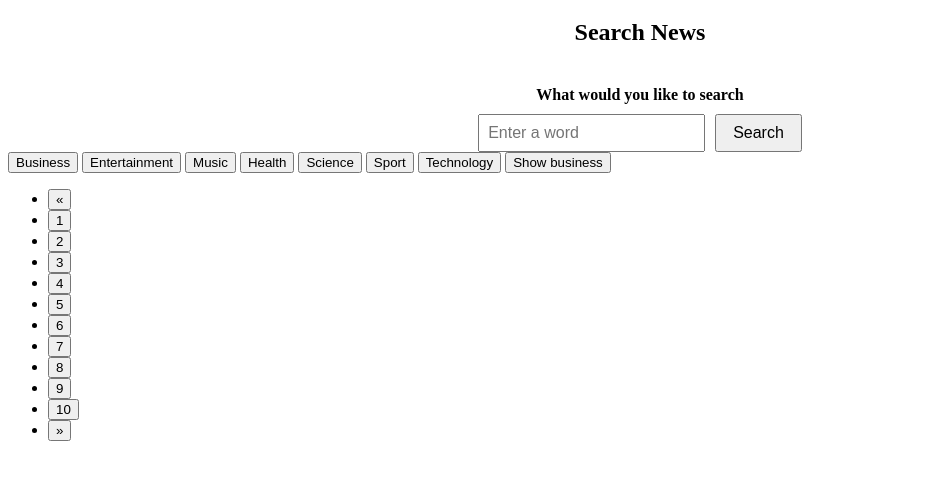
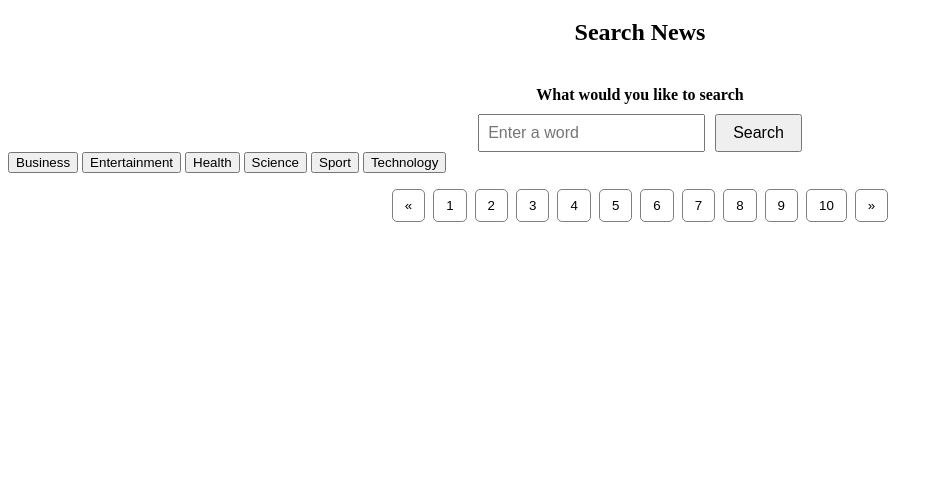
Before and after one commit to piotrowskaannamilena-blip/hackernews, a plain HTML site: page index.html in a window 1280 px wide. Shown: the part 69-548 px from the top of the page, without its empty margins (0-943 px from the left). Drawn offline with Linux system fonts and the light colour scheme; no server answers; a web font is replaced by a local one.

Commit message:
updated version

```diff
--- a/index.html
+++ b/index.html
@@ -37,27 +37,65 @@
         </div>
       </section>
 
-
-        <div id="categories">
-          <nav id="categoriesData" class="categories" >
-            <button class="category-button" id="businessID" data-category="business">Business</button>
-            <button class="category-button" id="entertainmentID" data-category="entertainment">Entertainment</button>
-            <button class="category-button" id="musicID" data-category="music">Music</button>
-            <button class="category-button" id="healthID" data-category="health">Health</button>
-            <button class="category-button" id="scienceID" data-category="science">Science</button>
-            <button class="category-button" id="sportID" data-category="sport">Sport</button>
-            <button class="category-button" id="technologyID" data-category="technology">Technology</button>
-            <button class="category-button" id="showBusinessID" data-category="showBusiness">Show business</button>
-          </nav>
-        </div>
-
+      <div id="categories">
+        <nav id="categoriesData" class="categories">
+          <button
+            class="category-button"
+            id="businessID"
+            data-category="business"
+            onClick="searchByCategory('business')"
+          >
+            Business
+          </button>
+          <button
+            class="category-button"
+            id="entertainmentID"
+            data-category="entertainment"
+            onClick="searchByCategory('entertainment')"
+          >
+            Entertainment
+          </button>
+          <button
+            class="category-button"
+            id="healthID"
+            data-category="health"
+            onClick="searchByCategory('health')"
+          >
+            Health
+          </button>
+          <button
+            class="category-button"
+            id="scienceID"
+            data-category="science"
+            onClick="searchByCategory('science')"
+          >
+            Science
+          </button>
+          <button
+            class="category-button"
+            id="sportID"
+            data-category="sport"
+            onClick="searchByCategory('sport')"
+          >
+            Sport
+          </button>
+          <button
+            class="category-button"
+            id="technologyID"
+            data-category="technology"
+            onClick="searchByCategory('technology')"
+          >
+            Technology
+          </button>
+        </nav>
+      </div>
 
       <section class="news-section">
         <div id="news-container-div"></div>
       </section>
 
       <ul class="pagination">
-        <li><button onClick="pagination('prev')">&laquo;</button></li>
+        <li><button onClick="pagination('0')">&laquo;</button></li>
         <li><button onClick="pagination(1)">1</button></li>
         <li><button onClick="pagination(2)">2</button></li>
         <li><button onClick="pagination(3)">3</button></li>
@@ -68,7 +106,7 @@
         <li><button onClick="pagination(8)">8</button></li>
         <li><button onClick="pagination(9)">9</button></li>
         <li><button onClick="pagination(10)">10</button></li>
-        <li><button onClick="pagination('next')">&raquo;</button></li>
+        <li><button onClick="pagination('11')">&raquo;</button></li>
       </ul>
     </main>
 
--- a/script.js
+++ b/script.js
@@ -1,7 +1,7 @@
+var apiKey = "8404669fbb954e95bd7aace3abb30db0";
 var apiKey = "";
 var url = `https://newsapi.org/v2/everything?q=Apple&sortBy=popularity&apiKey=${apiKey}`;
 var newsDiv=document.getElementById("news-container-div");
-
 
 async function getNewsData(apiKey, userChoose, page) {
     try {
--- a/style.css
+++ b/style.css
@@ -42,3 +42,20 @@ h2{
     border-radius: 8px;
     height: 100px;
   }
+.pagination {
+  display: flex;
+  justify-content: center;
+  list-style: none;
+  padding: 0px;
+}
+
+.pagination li button {
+  background-color: white;
+  display: block;
+  padding: 8px 12px;
+  text-decoration: none;
+  border: 1px solid gray;
+  color: black;
+  margin: 0 4px;
+  border-radius: 5px;
+}
```
